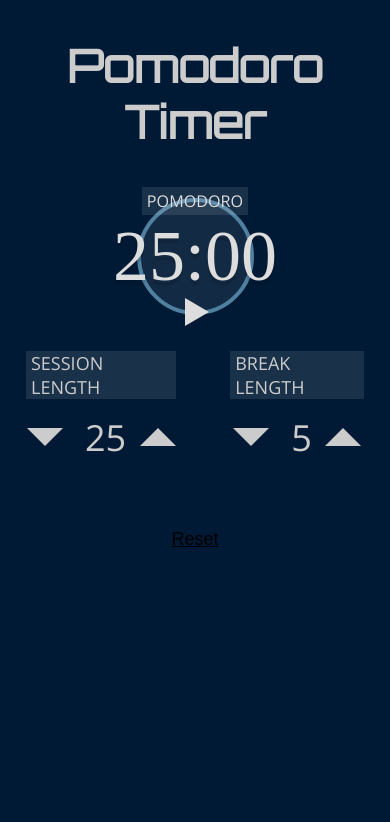
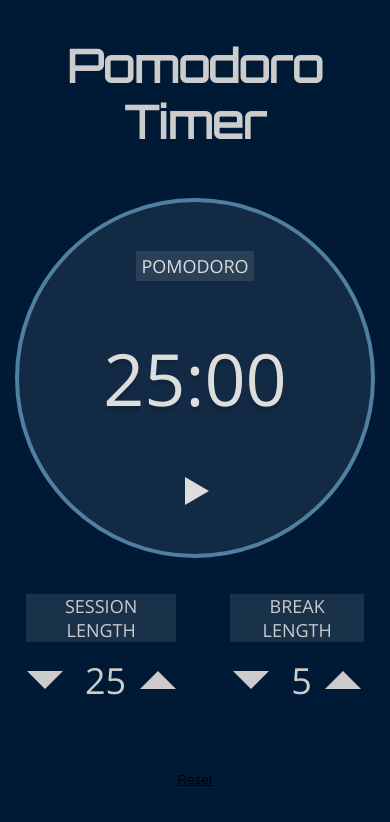
Before and after one commit to theschmocker/pomodoro, a plain HTML site: page index.html in a window 390 px wide. Drawn offline with nearby package versions, Linux system fonts and the light colour scheme.

Commit message:
things look decent at the screen size of a small phone

```diff
--- a/assets/styles.css
+++ b/assets/styles.css
@@ -12,6 +12,9 @@
 
 * {
     box-sizing: border-box;
+}
+
+html {
     font-size: 18px;
 }
 
@@ -46,11 +49,15 @@ h1 {
 }
 
 .time-setting--heading {
-    margin: 0;
     padding: 0px 5px;
     background: rgba(255, 255, 255, 0.1);
+}
+
+.label {
+    margin: 0;
     font-weight: 400;
     text-transform: uppercase;
+    text-align: center;
 }
 
 .time-setting--controls {
@@ -87,8 +94,8 @@ h1 {
     flex-direction: column;
     justify-content: center;
     align-items: center;
-    width: 30vw;
-    height: 30vw;
+    width: 20rem;
+    height: 20rem;
     margin: 1rem auto;
     --color-fg: #ddd;
     color: var(--color-fg);
@@ -108,10 +115,6 @@ h1 {
 
 #timer-label {
     padding: 3px 5px;
-    font-size: 0.9rem;
-    font-weight: 400;
-    text-align: center;
-    text-transform: uppercase;
     background: rgba(255, 255, 255, 0.1);
 }
 
@@ -121,7 +124,7 @@ h1 {
     align-items: center;
     flex: 1;
     margin: 0;
-    font-family: 'Roboto Mono';
+    font-family: 'Open Sans';
     font-weight: 300;
     font-size: 4rem;
     text-shadow: 0 5px 0 rgba(0, 0, 0, 0.1);
@@ -196,3 +199,17 @@ h1 {
 #reset:hover {
     background: rgba(255, 0, 50, 0.4);
 }
+
+@media screen and (max-width: 321px) {
+    html {
+        font-size: 12px;
+    }
+
+    h1 {
+        font-size: 2.75rem;
+    }
+
+    .label {
+        font-size: 1.2rem;
+    }
+}
```
